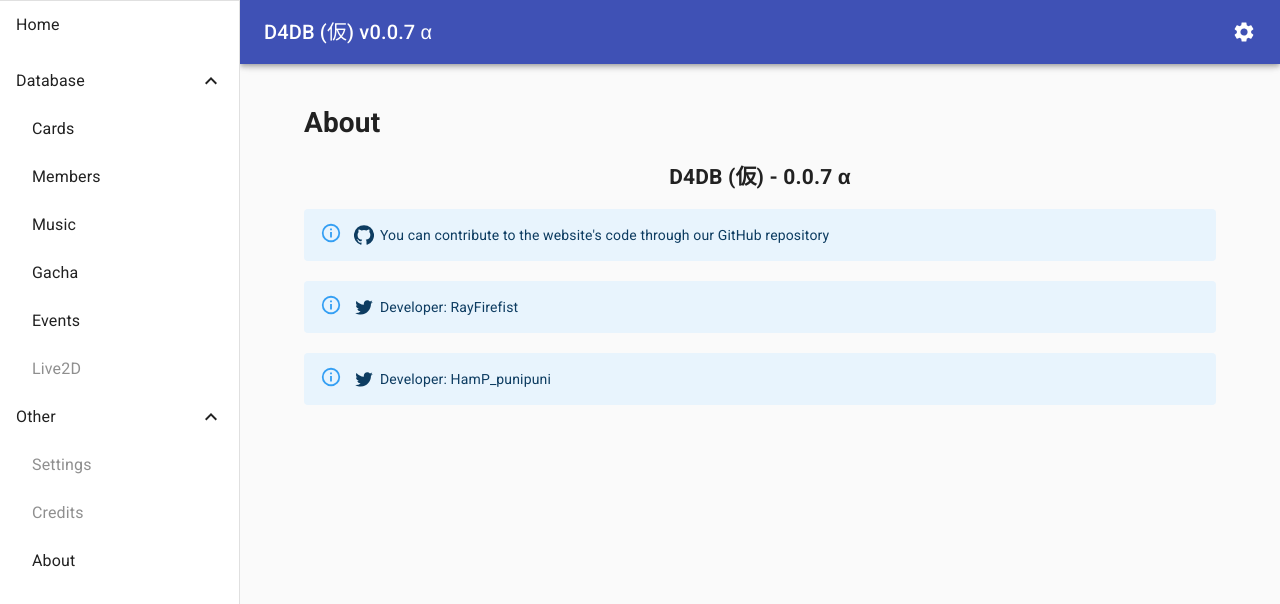
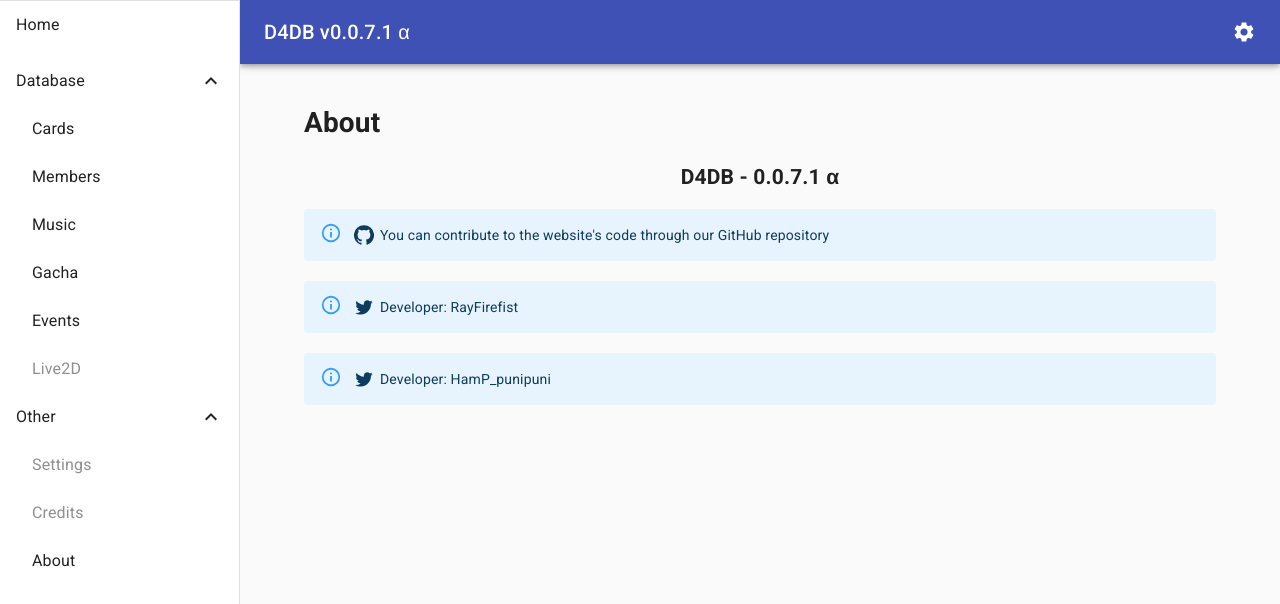
Before and after one commit to RayFirefist/D4DB, a Next.js app: page /about in a window 1280 px wide. Shown: the top 604 px of the page. Built offline with nearby package versions, Linux system fonts and the light colour scheme.

Commit message:
v0.0.7.1: Changed the domain name for website/cdn

```diff
--- a/consts.json
+++ b/consts.json
@@ -1,7 +1,7 @@
 {
-    "name": "D4DB (仮)",
-    "version": "0.0.7 α",
-    "cdn": "https://api.gurumiku.makoo.eu/assets/",
+    "name": "D4DB",
+    "version": "0.0.7.1 α",
+    "cdn": "https://api.d4db.xyz/assets/",
     "l10n_path": "/l10n/",
     "beatmaps_path": "/maps/",
     "debug_api": true
--- a/package.json
+++ b/package.json
@@ -1,6 +1,6 @@
 {
     "name": "d4dj_db",
-    "version": "0.0.6",
+    "version": "0.0.7",
     "private": true,
     "scripts": {
         "dev": "next dev",
--- a/pages/index.jsx
+++ b/pages/index.jsx
@@ -132,6 +132,10 @@ class HomePage extends React.Component {
                     <h1>{strings.getString("HOME_TITLE")}</h1>
                     <br></br>
                 </div>
+                <Alert severity={"warning"} style={{ textAlign: "left" }}>
+                    {strings.getString("COMMON_NEW_DOMAIN_WARNING")}
+                </Alert>
+                <br />
                 <Alert severity={"info"} style={{ textAlign: "left" }}>
                     {strings.getString("COMMON_CHANGE_SERVER_INFO")}
                 </Alert>
--- a/public/l10n/en.json
+++ b/public/l10n/en.json
@@ -21,6 +21,7 @@
     "COMMON_OPEN_ALPHA_WARNING": "This website is now under open alpha. Expect to having many incomplete features and bugs.",
     "COMMON_OPEN_ALPHA2_WARNING": "Server is under alpha staging. Expect to have possible delayed assets/data updates and please report to the developers (RayFirefist#4649 on Discord or on GitHub repository) any bug/error.",
     "COMMON_CHANGE_SERVER_INFO": "Now it's possible to display English Server data. Click on the gear on the top-right screen and you will be able to switch the server information to display.",
+    "COMMON_NEW_DOMAIN_WARNING": "D4DB now uses a newer domain. It's `www.d4db.xyz`. Right now the old links will automatically redirect you to the newer domain, but in the future the old urls will cease to work.",
     "BUTTON_CHANGE_ARTWORK": "Change Artwork",
     "BUTTON_DOWNLOAD": "Download",
     "BUTTON_CLOSE": "Close",
--- a/utils/api/cdns.js
+++ b/utils/api/cdns.js
@@ -8,7 +8,7 @@ const DEFAULT_CDN_KEY = "ja";
 const DEFAULT_CDN_CONFIG = [
     {
         cdnKey: "ja",
-        cdnAddress: "https://api.gurumiku.makoo.eu/assets/",
+        cdnAddress: "https://api.d4db.xyz/assets/",
         cdnL10n: "CDN_JAPANESE"
     }
 ];
--- a/utils/api/config.js
+++ b/utils/api/config.js
@@ -1,12 +1,12 @@
 export let config = [
     {
         cdnKey: "ja",
-        cdnAddress: "https://api.gurumiku.makoo.eu/assets/",
+        cdnAddress: "https://api.d4db.xyz/assets/",
         cdnL10n: "CDN_JAPANESE"
     },
     {
         cdnKey: "en",
-        cdnAddress: "https://api.gurumiku.makoo.eu/assets_en/",
+        cdnAddress: "https://api.d4db.xyz/assets_en/",
         cdnL10n: "CDN_ENGLISH"
     },
     {
```
